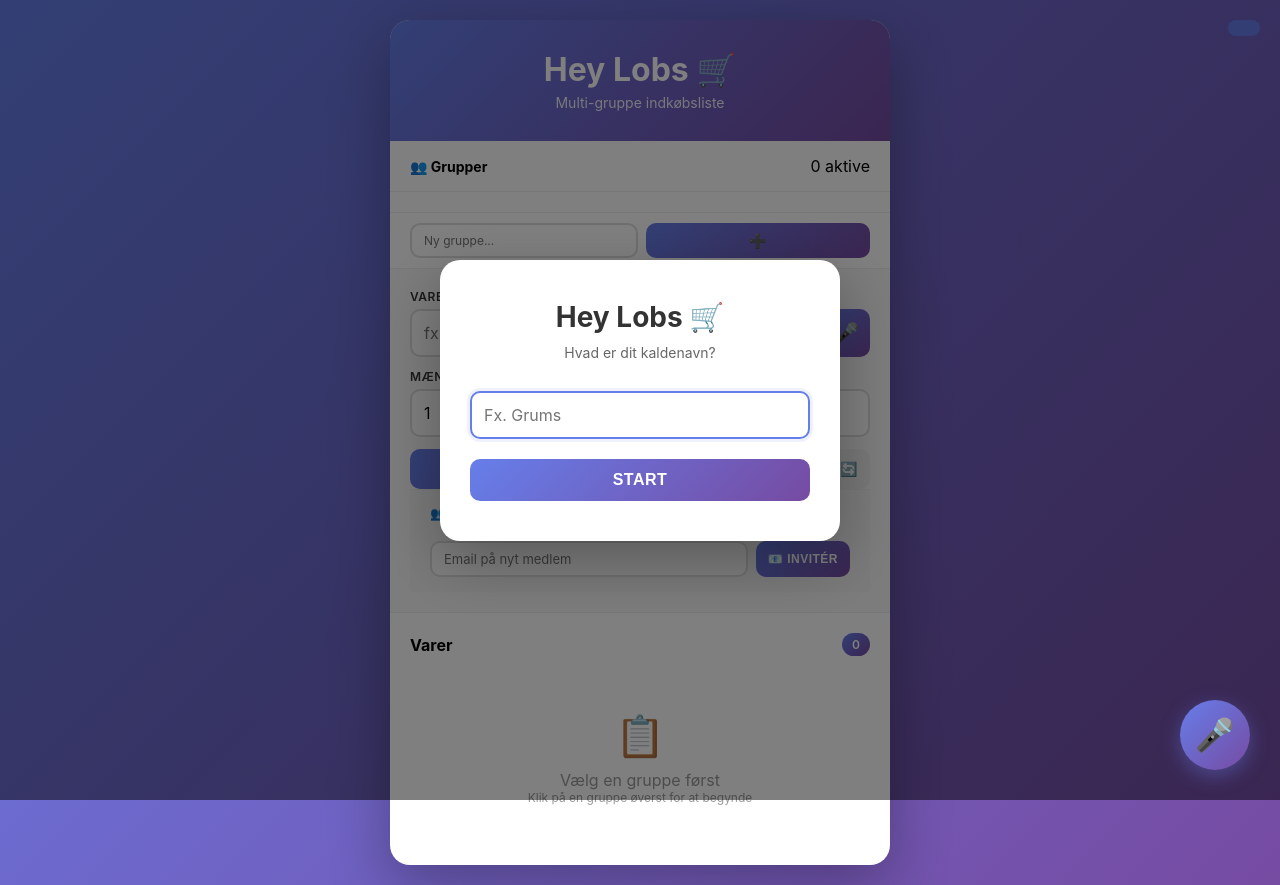
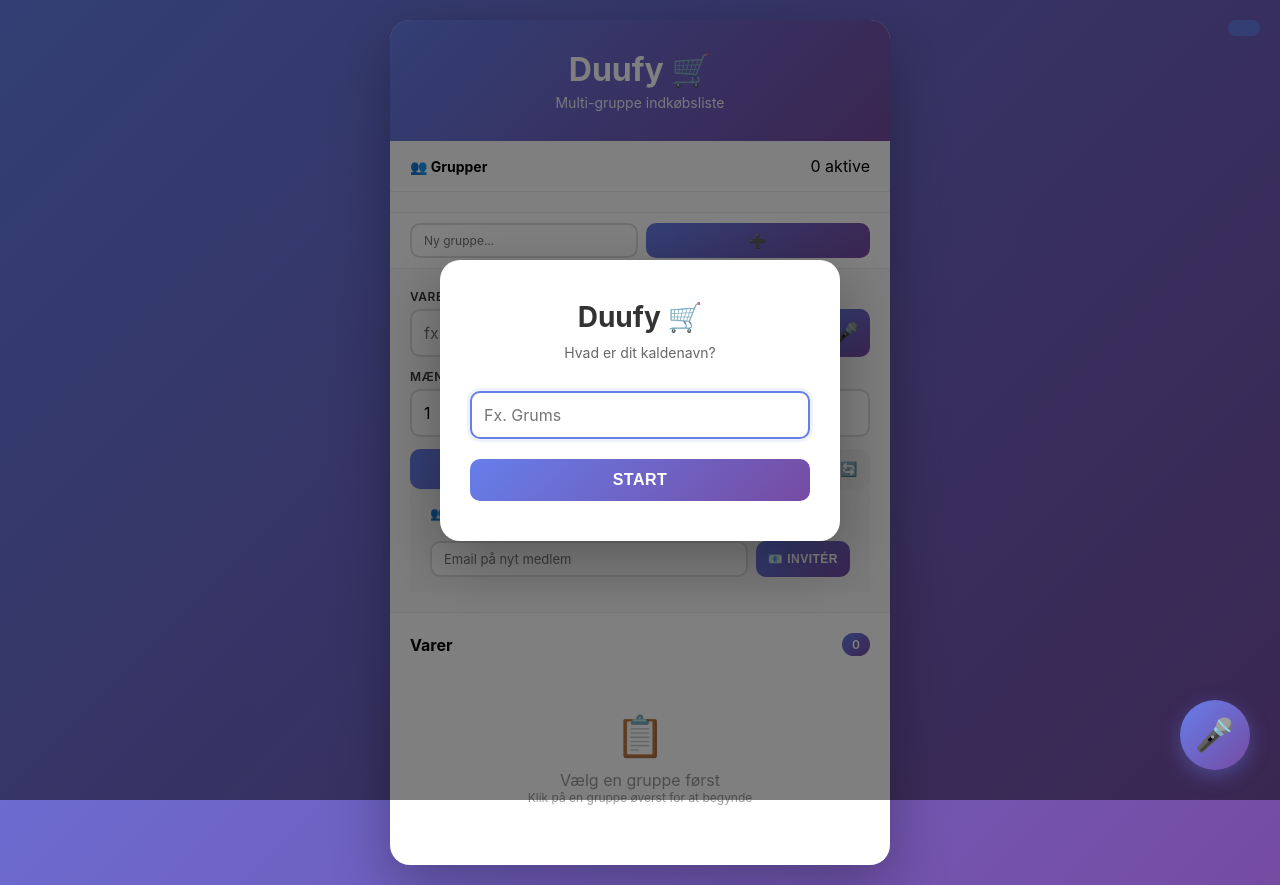
Before and after one commit to grumskull-art/Duufy, a plain HTML site: page index.html in a window 1280 px wide. Drawn offline with Linux system fonts and the light colour scheme.

Commit message:
Frontend: Duufy branding + load items on initial page load

```diff
--- a/index.html
+++ b/index.html
@@ -3,7 +3,7 @@
 <head>
     <meta charset="UTF-8">
     <meta name="viewport" content="width=device-width, initial-scale=1.0">
-    <title>Hey Lobs 🛒</title>
+    <title>Duufy 🛒</title>
     <style>
         * {
             margin: 0;
@@ -870,7 +870,7 @@
 <body>
     <div class="login-modal" id="loginModal">
         <div class="login-content">
-            <h1>Hey Lobs 🛒</h1>
+            <h1>Duufy 🛒</h1>
             <p>Hvad er dit kaldenavn?</p>
             <input type="text" id="loginInput" placeholder="Fx. Grums" autofocus maxlength="20">
             <button onclick="setUserName()">Start</button>
@@ -894,7 +894,7 @@
 
     <div class="container">
         <div class="header">
-            <h1>Hey Lobs 🛒</h1>
+            <h1>Duufy 🛒</h1>
             <p>Multi-gruppe indkøbsliste</p>
         </div>
 
@@ -1020,7 +1020,7 @@
         function initializeApp() {
             document.getElementById('userDisplay').textContent = `👤 ${currentUser}`;
             document.getElementById('userDisplay').onclick = changeUserName;
-            loadGroups();
+            loadGroups().then(loadCurrentGroup);
             initMicButton();
             requestMicrophonePermission();
         }
```
